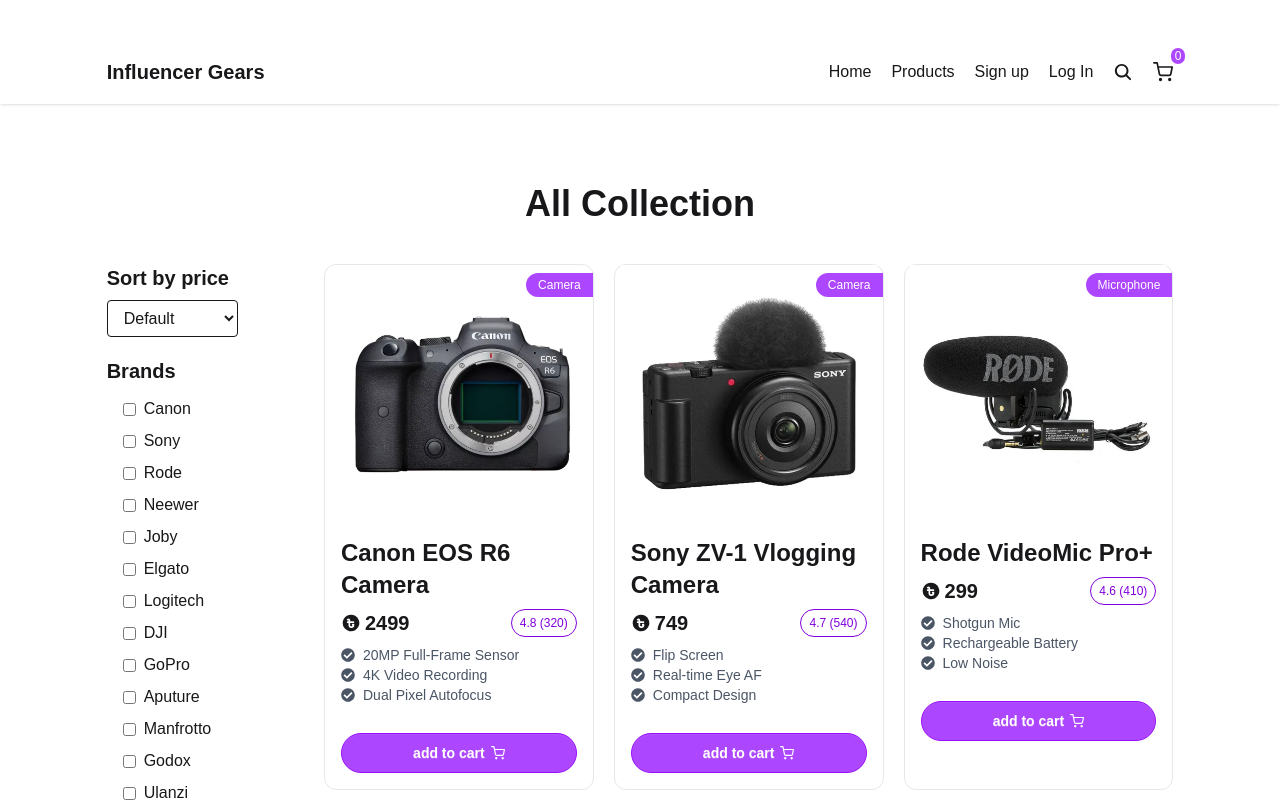
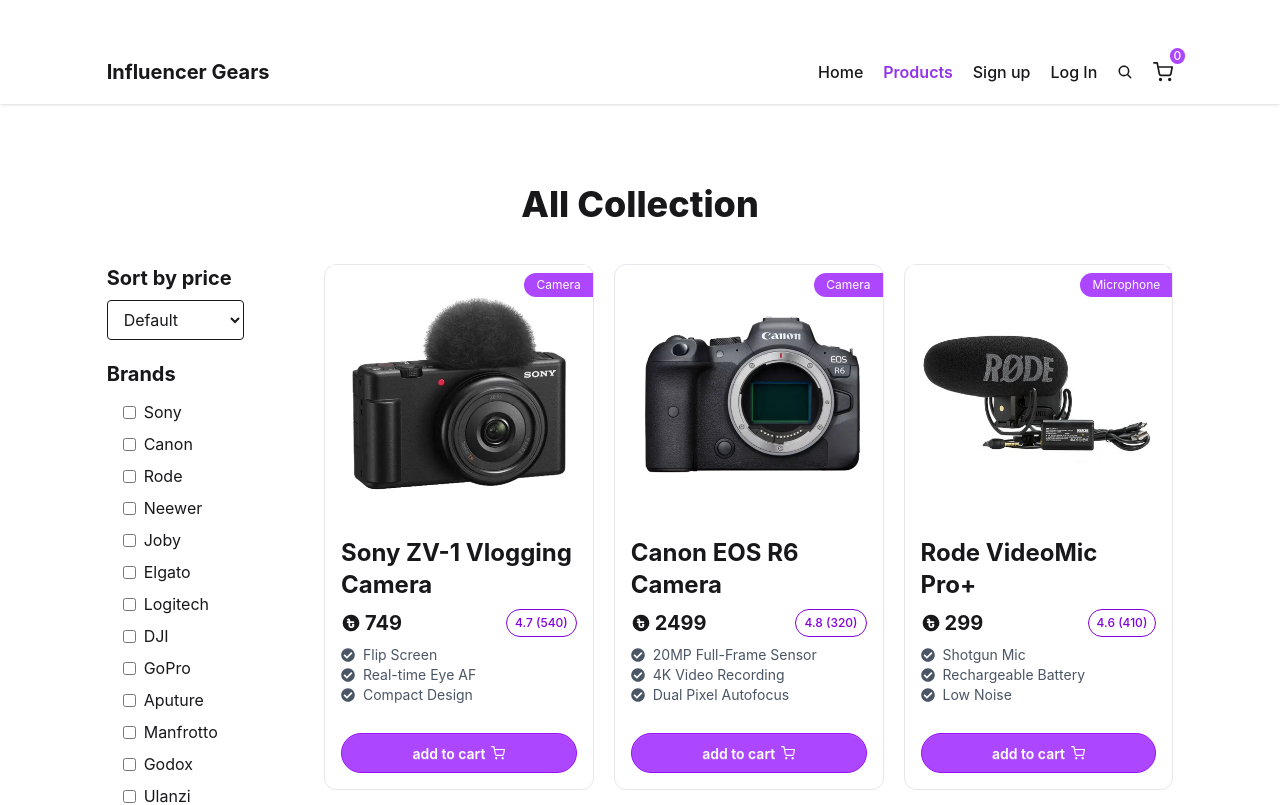
Before and after one commit to jahidhasan-webdev01/influencer-gears, a React (Vite) app: page /products in a window 1280 px wide. Shown: the top 805 px of the page. Built offline with nearby package versions, Linux system fonts and the light colour scheme.

Commit message:
add nav link in navbar and fixed to filter scrollbar

```diff
--- a/public/products.json
+++ b/public/products.json
@@ -1,6 +1,22 @@
 [
     {
         "id": 1,
+        "name": "Sony ZV-1 Vlogging Camera",
+        "category": "Camera",
+        "price": 749,
+        "rating": 4.7,
+        "reviews": 540,
+        "image": "/images/zv.webp",
+        "brand": "Sony",
+        "features": [
+            "Flip Screen",
+            "Real-time Eye AF",
+            "Compact Design"
+        ],
+        "description": "Compact vlogging camera with excellent autofocus."
+    },
+    {
+        "id": 2,
         "name": "Canon EOS R6 Camera",
         "category": "Camera",
         "price": 2499,
@@ -14,22 +30,6 @@
             "Dual Pixel Autofocus"
         ],
         "description": "High-performance mirrorless camera perfect for content creators."
-    },
-    {
-        "id": 2,
-        "name": "Sony ZV-1 Vlogging Camera",
-        "category": "Camera",
-        "price": 749,
-        "rating": 4.7,
-        "reviews": 540,
-        "image": "/images/zv.webp",
-        "brand": "Sony",
-        "features": [
-            "Flip Screen",
-            "Real-time Eye AF",
-            "Compact Design"
-        ],
-        "description": "Compact vlogging camera with excellent autofocus."
     },
     {
         "id": 3,
--- a/src/components/Navbar/Navbar.jsx
+++ b/src/components/Navbar/Navbar.jsx
@@ -1,11 +1,11 @@
 import { useContext } from 'react';
 import { FiShoppingCart } from 'react-icons/fi';
 import { IoSearch } from 'react-icons/io5';
-import { Link } from 'react-router';
+import { Link, NavLink } from 'react-router';
 import { CartContext } from '../../context/CartContext';
 
 const Navbar = () => {
-    const {cart} = useContext(CartContext)
+    const { cart } = useContext(CartContext)
     return (
         <div className="bg-base-100 shadow-sm pt-10">
             <div className='navbar w-full px-2 md:w-10/12 md:px-0 mx-auto'>
@@ -17,23 +17,23 @@
                         <ul
                             tabIndex="-1"
                             className="menu menu-sm dropdown-content bg-base-100 rounded-box z-1 mt-3 w-52 p-2 shadow">
-                            <Link to="/" className='hover:underline hover:text-purple-500'>Home</Link>
-                            <Link to="/products" className='hover:underline hover:text-purple-500'>Products</Link>
-                            <Link className='hover:underline hover:text-purple-500'>Sign up</Link>
-                            <Link className='hover:underline hover:text-purple-500'>Log In</Link>
+                            <NavLink to="/" className='nav-link hover:underline hover:text-purple-500'>Home</NavLink>
+                            <NavLink to="/products" className='nav-link hover:underline hover:text-purple-500'>Products</NavLink>
+                            <NavLink to="sign-up" className='nav-link hover:underline hover:text-purple-500'>Sign up</NavLink>
+                            <NavLink to="login" className='nav-link hover:underline hover:text-purple-500'>Log In</NavLink>
                         </ul>
                     </div>
                     <Link to={"/"} className="text-xl cursor-pointer font-bold">Influencer Gears</Link>
                 </div>
                 <div className="navbar-end">
                     <div className="flex items-center gap-5 text-base font-medium">
-                        <Link to="/" className='hidden lg:flex hover:underline hover:text-purple-500'>Home</Link>
-                        <Link to="/products" className='hidden lg:flex hover:underline hover:text-purple-500'>Products</Link>
-                        <Link className='hidden lg:flex hover:underline hover:text-purple-500'>Sign up</Link>
-                        <Link className='hidden lg:flex hover:underline hover:text-purple-500'>Log In</Link>
-                        <Link><IoSearch className='text-xl' /></Link>
+                        <NavLink to="/" className='nav-link hidden lg:flex hover:underline hover:text-purple-500'>Home</NavLink>
+                        <NavLink to="/products" className='nav-link hidden lg:flex hover:underline hover:text-purple-500'>Products</NavLink>
+                        <NavLink to="sign-up" className='nav-link hidden lg:flex hover:underline hover:text-purple-500'>Sign up</NavLink>
+                        <NavLink to="login" className='nav-link hidden lg:flex hover:underline hover:text-purple-500'>Log In</NavLink>
+                        <NavLink to="/search" className="nav-link"><IoSearch className='text-xlnav-link ' /></NavLink>
                         <div>
-                            <Link><FiShoppingCart className='text-xl relative' /></Link>
+                            <NavLink to="/cart" className="nav-link"><FiShoppingCart className='text-xl relative' /></NavLink>
                             <span className='absolute top-2 -right-3 text-xs bg-purple-500 px-1 rounded-full flex items-center justify-center text-white'>{cart.length}</span>
                         </div>
                     </div>
--- a/src/index.css
+++ b/src/index.css
@@ -1,8 +1,13 @@
 @import "tailwindcss";
 @plugin "daisyui";
 
-@import url('https://fonts.googleapis.com/css2?family=Poppins:ital,wght@0,100;0,200;0,300;0,400;0,500;0,600;0,700;0,800;0,900;1,100;1,200;1,300;1,400;1,500;1,600;1,700;1,800;1,900&display=swap');
+/* @import url('https://fonts.googleapis.com/css2?family=Poppins:ital,wght@0,100;0,200;0,300;0,400;0,500;0,600;0,700;0,800;0,900;1,100;1,200;1,300;1,400;1,500;1,600;1,700;1,800;1,900&display=swap');
 
 * {
     font-family: "Poppins", sans-serif;
+} */
+
+.nav-link.active {
+  color: #9333ea;
+  font-weight: 600;
 }
--- a/src/pages/Products/Products.jsx
+++ b/src/pages/Products/Products.jsx
@@ -81,7 +81,7 @@
             </div>
 
             <div className="grid grid-cols-5 gap-5 mt-10">
-                <div className="space-y-5 col-span-5 md:col-span-1 flex flex-row-reverse justify-between md:justify-start md:flex-col px-5 md:px-0">
+                <div className="space-y-5 col-span-5 md:col-span-1 flex flex-row-reverse justify-between md:justify-start md:flex-col px-5 md:px-0 sticky top-24 h-fit">
 
                     <div>
                         <h1 className="text-xl font-bold">Sort by price</h1>
```
